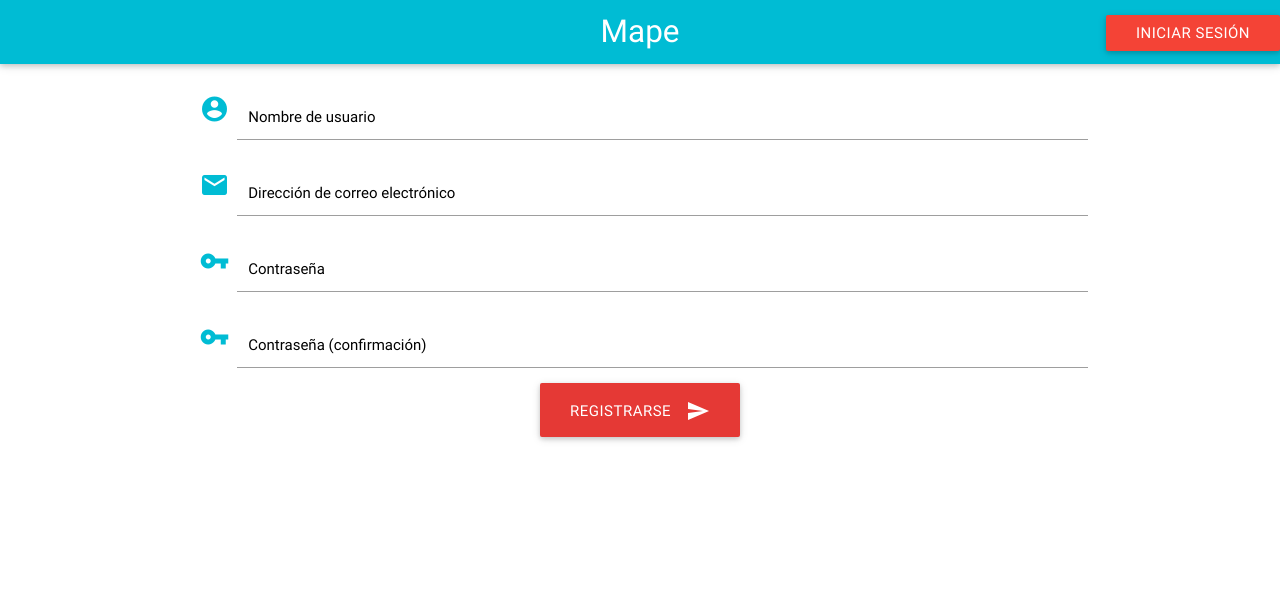
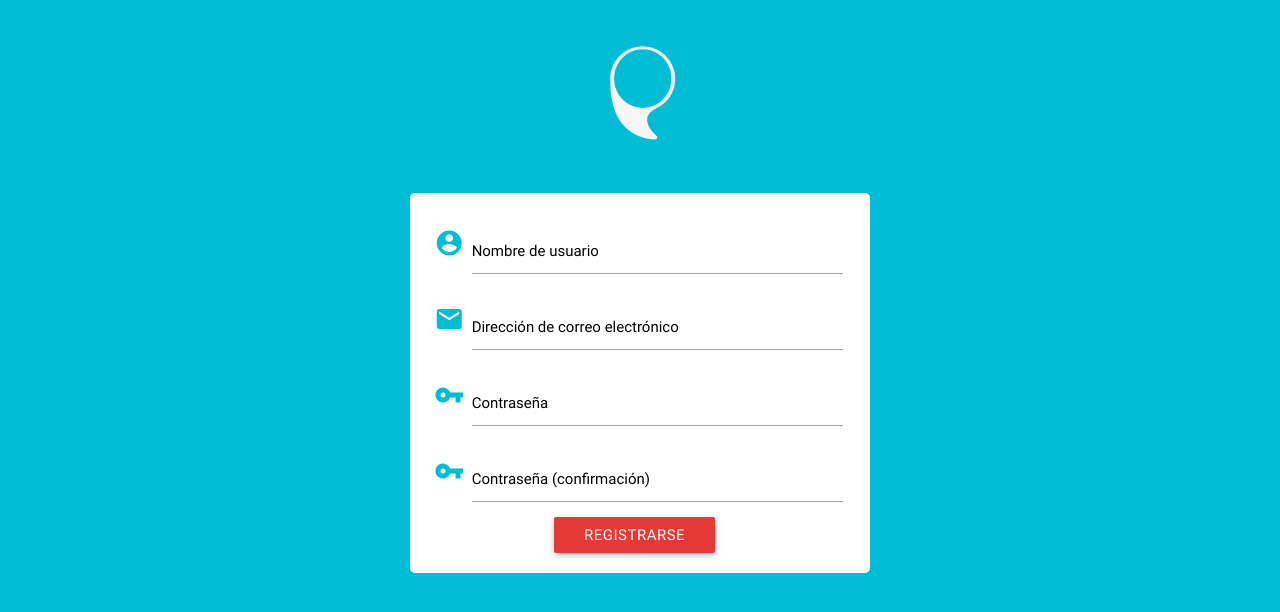
Before and after one commit to dbsiavichay/mape, a Django app: page / in a window 1280 px wide. Shown: the top 612 px of the page. Run offline with Django 3.2, Linux system fonts and the light colour scheme; some libraries are stand-ins or nearby versions.

Commit message:
Signup beatuful

```diff
--- a/showcase/urls.py
+++ b/showcase/urls.py
@@ -5,7 +5,7 @@ from .views import *
 
 urlpatterns = [
     url(r'^events/$', login_required(EventListView.as_view()), name='event_list'),
-    url(r'^event/add/$', EventCreateView.as_view(), name='event_create'),
-    #url(r'^user/profile/(?P<pk>\d+)/$', login_required(UserProfileDetailView.as_view()), name='user_profile_detail'),
+    url(r'^event/add/$', login_required(EventCreateView.as_view()), name='event_create'),
+    url(r'^event/(?P<pk>\d+)/$', login_required(EventDetailView.as_view()), name='event_detail'),
     #url(r'^user/change-avatar/$', change_user_avatar),
 ]
--- a/social/urls.py
+++ b/social/urls.py
@@ -3,7 +3,10 @@ from django.contrib.auth import views as auth_views
 from django.contrib.auth.decorators import login_required
 from .views import *
 
+from django.views.generic import TemplateView
+
 urlpatterns = [
+	#url(r'^$', TemplateView.as_view(template_name='social/home.html'), name='home'),
     url(r'^$', UserCreateView.as_view(), name='signup'),
     url(r'^login/$', LoginView.as_view(), name='login'),
     url(r'^logout/$', login_required(logout), name='logout'),
--- a/static/plugins/init.js
+++ b/static/plugins/init.js
@@ -1,6 +1,7 @@
 $(function () {
 	//Initialize modals
 	$('.modal').modal();
+	$('.parallax').parallax();
 
 	//Material datetimepicker
 	datepickers = $('.datepicker');
--- /dev/null
+++ b/static/plugins/settings.css
@@ -0,0 +1,9 @@
+.signup img {
+	width: 75px;
+	margin: 40px 0;
+}
+
+.signup-panel {
+	border-radius: 5px;
+	padding: 20px 15px 20px 5px !important;
+}
--- a/templates/social/login.html
+++ b/templates/social/login.html
@@ -63,7 +63,7 @@
                 <img src="{% static 'showcase/img/Proy_Mape-01-01.png' %}" width="120">
                 <h1 class="white-text"> Mape </h1>
             </div>
-            <strong class="white-text center-align col l6 s12"> Iniciar sesi&oacute;n</strong>
+            <strong class="white-text center-align col l6 s12"> Iniciar sesión</strong>
             <!-- Errors -->
             {% if form.errors %}
             <div class="row">
--- a/templates/social/signup.html
+++ b/templates/social/signup.html
@@ -8,54 +8,51 @@
     <link href="http://fonts.googleapis.com/icon?family=Material+Icons" rel="stylesheet">
     <!--Import materialize.css-->
     <link rel="stylesheet" href="https://cdnjs.cloudflare.com/ajax/libs/materialize/0.98.2/css/materialize.min.css">
+    <link rel="stylesheet" href="{% static 'plugins/settings.css' %}">
 
     <meta name="viewport" content="width=device-width, user-scalable=no, initial-scale=1.0, maximum-scale=1.0, minimum-scale=1.0">
 </head>
-<body>
-    <nav>
-        <div class="nav-wrapper cyan">
-            <a href="{% url 'login' %}" class="brand-logo center">Mape</a>
-            <ul class="right hide-on-med-and-down">
-		        <li><a href="/login/" class="waves-effect waves-light red btn">Iniciar sesión</a></li>
-		    </ul>
-        </div>
-    </nav>
+<body class="cyan">
 
-    <div class="section container cyan-text">
+    <div class="container center signup">
+        <img src="{% static 'showcase/img/Proy_Mape-01-01.png' %}" width="120">
 
-        {% include "includes/errors.html" %}
-
+        <div class="row">
+            <div class="col s12 m8 l6 offset-m2 offset-l3 white signup-panel">
                 {% load widget_tweaks %}
                 <form action="" method="POST" class="center-align" novalidate>
                     {% csrf_token %}
-            <div class="form-group input-field col s6">
+                    <div class="input-field col s12">
                         <i class="material-icons prefix cyan-text">account_circle</i>
                         {{ form.username|add_class:"input-text black-text"}}
                         <label class="black-text darken-3" for="{{ form.username.id_for_label }}">{{ form.username.label }}</label>
                     </div>
-            <div class="form-group input-field col s6">
+                    <div class="input-field col s12">
                         <i class="material-icons prefix cyan-text">email</i>
                         {{ form.email|add_class:"input-text black-text"}}
                         <label class="black-text darken-3" for="{{ form.email.id_for_label }}">{{ form.email.label }}</label>
                     </div>
-            <div class="form-group input-field col s6">
+                    <div class="input-field col s12">
                         <i class="material-icons prefix cyan-text">vpn_key</i>
                         {{ form.password1|add_class:"input-text black-text"}}
                         <label class="black-text darken-3" for="{{ form.password1.id_for_label }}">{{ form.password1.label }}</label>
                     </div>
-            <div class="form-group input-field col s6">
+                    <div class="input-field col s12">
                         <i class="material-icons prefix cyan-text">vpn_key</i>
                         {{ form.password2|add_class:"input-text black-text"}}
                         <label class="black-text darken-3" for="{{ form.password2.id_for_label }}">{{ form.password2.label }}</label>
                     </div>
 
-            <button type="submit" class="waves-effect waves-light red darken-1 btn-large">
-                <i class="material-icons right">send</i>
+                    <div class="col s12">
+                        <button type="submit" class="waves-effect waves-light red darken-1 btn">
                             Registrarse
                         </button>
+                    </div>
                 </form>
             </div>
+        </div>
 
+    </div>
     <script src="https://code.jquery.com/jquery-3.2.1.min.js"></script>
 	<script src="https://cdnjs.cloudflare.com/ajax/libs/materialize/0.98.2/js/materialize.min.js"></script>
 </body>
```
Also changed, not shown: showcase/views.py (+9 -5 lines), static/showcase/css/events.css (+7 -3 lines), static/showcase/js/events.js (+10 -5 lines), templates/showcase/event_detail.html (added, +29 -0 lines), 1 other file. Lines whose indentation alone changed are shown as unchanged.
